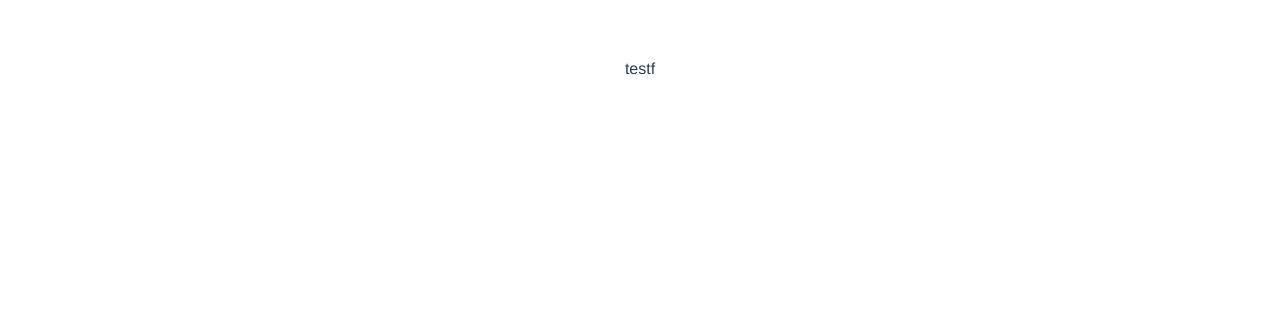
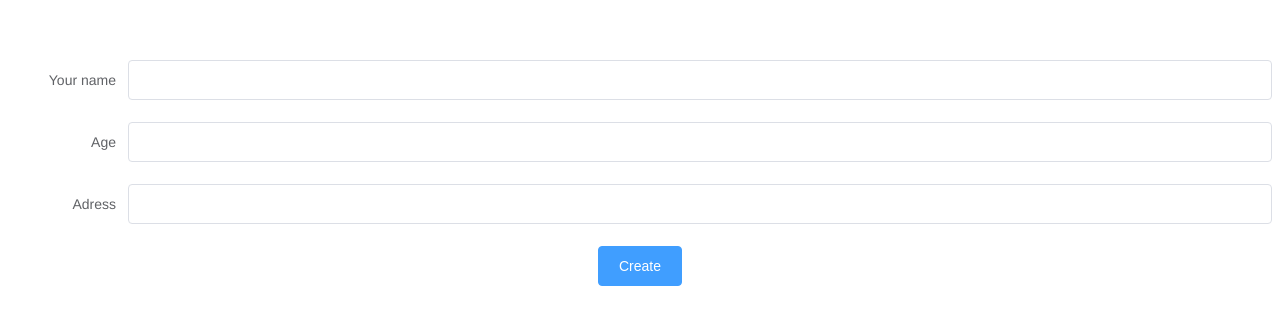
Before and after one commit to Ngdaz/Leaning-VueJs, a Vue app: page / in a window 1280 px wide. Shown: the top 324 px of the page. Built offline with nearby package versions, Linux system fonts and the light colour scheme.

Commit message:
create a form and alert the result, using v-model

```diff
--- a/src/components/HelloWorld.vue
+++ b/src/components/HelloWorld.vue
@@ -1,6 +1,35 @@
 <template>
   <div>
-    <p>{{counter}}</p>
+    <!-- <div  v-for=" item in forms"> -->
+    <!-- form input -->
+    <p v-if="form.status">ban da tao tai khoan thanh cong</p>
+    <el-form ref="form" :model="form" label-width="120px">
+      <el-form-item label=" Your name">
+        <el-input v-model="form.name"></el-input>
+      </el-form-item>
+      <el-form-item label="Age">
+        <el-input v-model="form.age"></el-input>
+      </el-form-item>
+      <el-form-item label="Adress">
+        <el-input v-model="form.address"></el-input>
+      </el-form-item>
+    </el-form>
+    <!-- submit -->
+    <el-button type="primary" @click="onSubmit">Create</el-button>
+
+    <!-- Table -->
+    <!-- <el-button type="button" @click="dialogTableVisible = true"
+      >Open record</el-button
+    > -->
+
+    <el-dialog title="Reord" :visible.sync="dialogTableVisible">
+      <el-table :data="[form]">
+        <el-table-column prop="name" label="Name ne"></el-table-column>
+        <el-table-column prop="age" label="Age ne"></el-table-column>
+        <el-table-column prop="address" label="Address ne"></el-table-column>
+      </el-table>
+      <el-button type="primary" @click="onClose">Ok</el-button>
+    </el-dialog>
   </div>
 </template>
 
@@ -8,22 +37,30 @@
 export default {
   data() {
     return {
-      counter:'testf  ',
+      form: [
+        {
+          name: "",
+          age: "",
+          address: "",
+          status: false,
+        },
+      ],
+      dialogTableVisible: false,
+
+      formLabelWidth: "120px",
     };
   },
   methods: {
-
+    onSubmit: function () {
+      this.dialogTableVisible = true;
+    },
+    onClose: function () {
+      this.form.status = true;
+      this.dialogTableVisible = false;
+    },
   },
-  beforeCreate() {alert('beforeCreate')},
-  created(){alert('created')},
-  beforeMount(){alert('beforeMount')},
-  mounted() {alert('mounted')},
-  beforeUpdate() {alert('beforeUpdate')},
-  updated(){alert('updated')}
 };
 </script>
 
 <style>
-
-
 </style>
```
